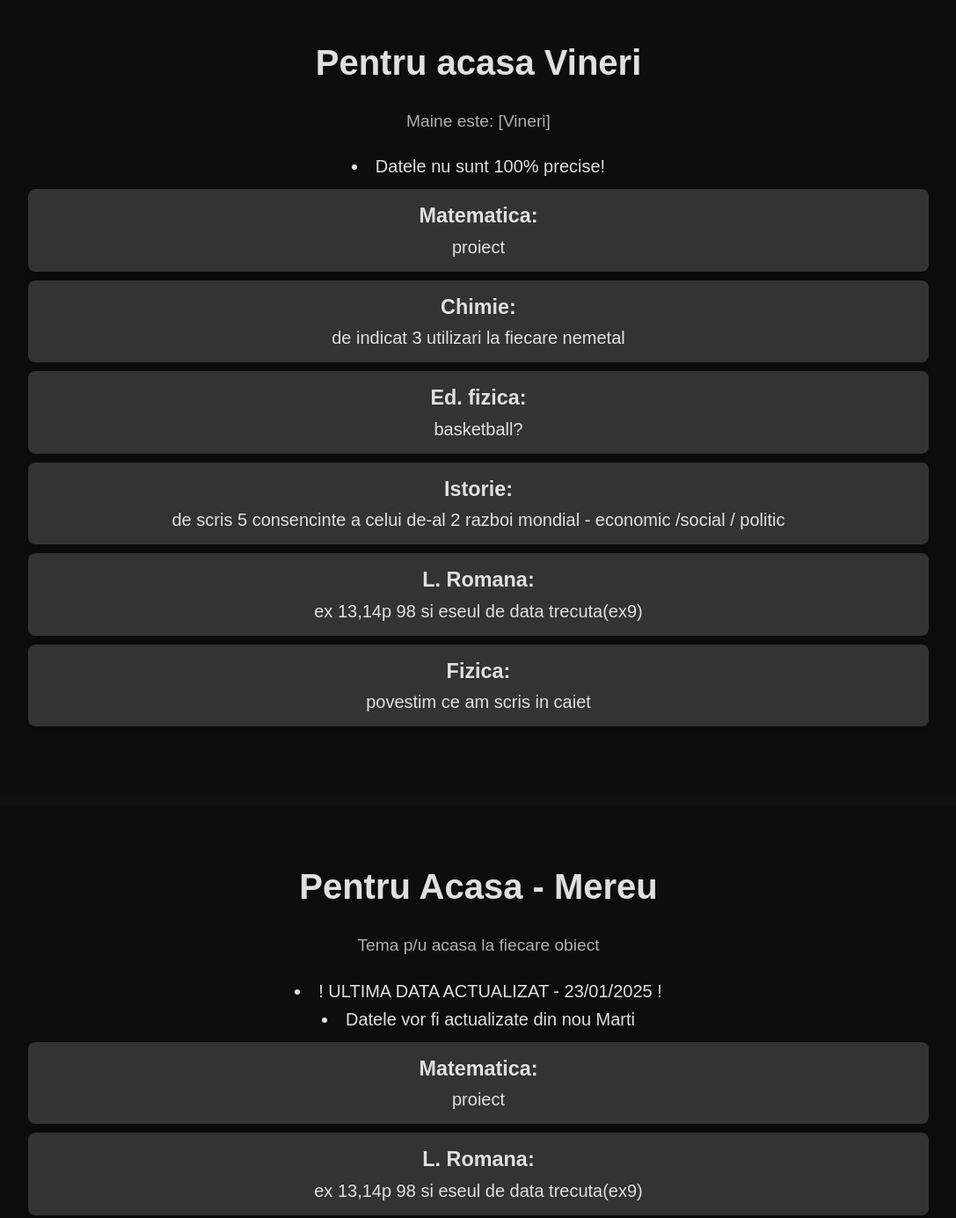
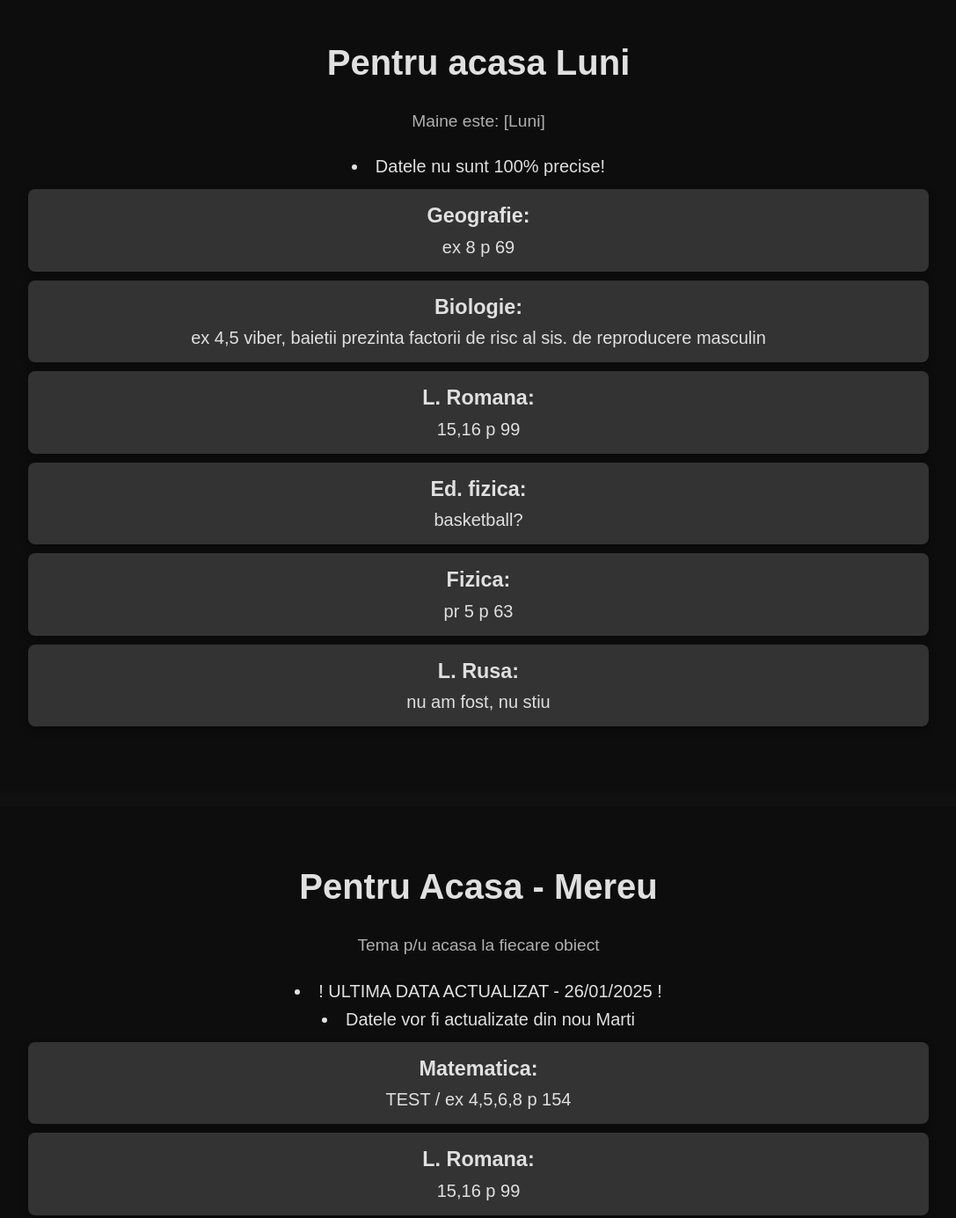
Before and after one commit to SortedGuy/Teminder, a plain HTML site: page index.html in a window 1280 px wide. Shown: the part 2180-3565 px from the top of the page at 88% size, without its empty margins (96-1183 px from the left). Drawn offline with nearby package versions, Linux system fonts and the light colour scheme; a web font is replaced by a local one.

Commit message:
Update index.html

```diff
--- a/index.html
+++ b/index.html
@@ -209,16 +209,16 @@
 
 
         <section id="homework-tomorrow">
-            <h2>Pentru acasa Vineri</h2>
-            <p id="homework-date">Maine este: [Vineri]</p>
+            <h2>Pentru acasa Luni</h2>
+            <p id="homework-date">Maine este: [Luni]</p>
             <li>Datele nu sunt 100% precise!</li>
 <ul>
-        <li><h3>Matematica:</h3> proiect</li>
-  <li><h3>Chimie:</h3> de indicat 3 utilizari la fiecare nemetal</li>
+        <li><h3>Geografie:</h3> ex 8 p 69</li>
+   <li><h3>Biologie:</h3>ex 4,5 viber, baietii prezinta factorii de risc al sis. de reproducere masculin</li>
+   <li><h3>L. Romana:</h3> 15,16 p 99</li>
    <li><h3>Ed. fizica:</h3> basketball? </li>
-   <li><h3>Istorie:</h3> de scris 5 consencinte a celui de-al 2 razboi mondial - economic /social / politic  </li>
-   <li><h3>L. Romana:</h3> ex 13,14p 98 si eseul de data trecuta(ex9) </li>
-         <li><h3>Fizica:</h3> povestim ce am scris in caiet</li>
+    <li><h3>Fizica:</h3> pr 5 p 63</li>
+           <li><h3>L. Rusa:</h3> nu am fost, nu stiu </li>
             </ul>
         </section>
 
@@ -227,24 +227,24 @@
         <section id="subject-homework">
             <h2>Pentru Acasa - Mereu</h2>
             <p>Tema p/u acasa la fiecare obiect</p>
-            <li>! ULTIMA DATA ACTUALIZAT - 23/01/2025 !</li>
+            <li>! ULTIMA DATA ACTUALIZAT - 26/01/2025 !</li>
             <li> Datele vor fi actualizate din nou Marti </li>
             <ul>
-               <li><h3>Matematica:</h3> proiect</li>
-                <li><h3>L. Romana:</h3> ex 13,14p 98 si eseul de data trecuta(ex9) </li>
+               <li><h3>Matematica:</h3> TEST / ex 4,5,6,8 p 154</li>
+                <li><h3>L. Romana:</h3> 15,16 p 99</li>
                 <li><h3>L. Rusa:</h3> nu am fost, nu stiu </li>
                 <li><h3>L. Engleza:</h3> Grupa D.Natalia: 10,11,15 p 75|  Grupa D.Angela:  vocabularul si nustiu inca ce.</li>
-                <li><h3>Istorie:</h3> de scris 5 consencinte a celui de-al 2 razboi mondial - economic /social / politic  </li>
+                <li><h3>Istorie:</h3> TEST / Text argumentativ - Anul 1940- an tragic in istoria romanilor / rapturile territoriale  cu dobezi si exemple  </li>
 
                 <li><h3>Biologie:</h3>ex 4,5 viber, baietii prezinta factorii de risc al sis. de reproducere masculin</li>
-                <li><h3>Chimie:</h3> de indicat 3 utilizari la fiecare nemetal</li>
-                <li><h3>Fizica:</h3> povestim ce am scris in caiet</li>
+                <li><h3>Chimie:</h3> problema 10a , 10b, 10c p 75</li>
+                <li><h3>Fizica:</h3> pr 5 p 63</li>
                 <li><h3>Geografie:</h3> ex 8 p 69</li>
                 <li><h3>Mate App.:</h3> De luat caietul de teste </li>
                 <li><h3>Ed. fizica:</h3> basketball? </li>
                     <li><h3>Ed. teh.:</h3> Baieti: nimic / Fete: nu stiu, sorry.</li>
                 <li><h3>Ed. Civica:</h3> nimic</li>
-                <li><h3>Informatica</h3> Grupa 1: nimic/ Grupa 2: nustiu, intrebati  pe sergiu.</li>
+                <li><h3>Informatica</h3> Grupa 1: poveste /  Grupa 2: nustiu, intrebati  pe sergiu.</li>
                 <li><h3> Dez. Personala:</h3> Nimic</li>
             </ul>
         </section>
```
